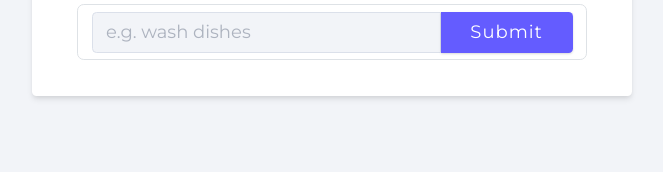
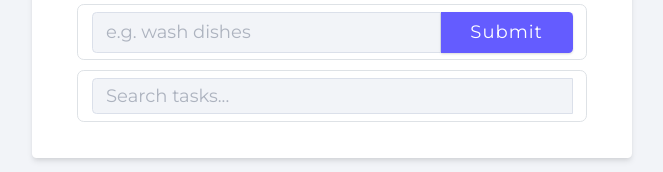
Before and after one commit to farhaantech/MERNASSIGN8, a React (Create React App) app in the folder frontend/: page / in a window 1280 px wide. Shown: the part 201-373 px from the top of the page, without its empty margins (308-971 px from the left). Built offline with nearby package versions, Linux system fonts and the light colour scheme; no server answers.

Commit message:
Update TaskList.jsx

```diff
--- a/frontend/src/components/TaskList.jsx
+++ b/frontend/src/components/TaskList.jsx
@@ -9,8 +9,10 @@ const baseURL =
 
 export default function TaskList({ onEdit, onDelete }) {
   const [tasks, setTasks] = useState([]);
+  const [filteredTasks, setFilteredTasks] = useState([]);
   const [loading, setLoading] = useState(false);
   const [taskName, setTaskName] = useState("");
+  const [searchTerm, setSearchTerm] = useState("");
   const [alert, setAlert] = useState("");
 
   const loadTasks = async () => {
@@ -18,6 +20,7 @@ export default function TaskList({ onEdit, onDelete }) {
     try {
       const res = await axios.get(`${baseURL}/tasks`);
       setTasks(res.data.tasks);
+      setFilteredTasks(res.data.tasks);
     } catch (error) {
       console.log(error);
     }
@@ -27,6 +30,13 @@ export default function TaskList({ onEdit, onDelete }) {
   useEffect(() => {
     loadTasks();
   }, []);
+
+  useEffect(() => {
+    const filtered = tasks.filter(task =>
+      task.name.toLowerCase().includes(searchTerm.toLowerCase())
+    );
+    setFilteredTasks(filtered);
+  }, [searchTerm, tasks]);
 
   const createTask = async (e) => {
     e.preventDefault();
@@ -60,6 +70,17 @@ export default function TaskList({ onEdit, onDelete }) {
           </button>
         </div>
 
+        {/* Search Bar */}
+        <div className="form-control" style={{ marginTop: '10px' }}>
+          <input
+            type="text"
+            className="task-input"
+            value={searchTerm}
+            onChange={(e) => setSearchTerm(e.target.value)}
+            placeholder="Search tasks..."
+          />
+        </div>
+
         {alert && <div className="form-alert text-success">{alert}</div>}
       </form>
 
@@ -72,11 +93,13 @@ export default function TaskList({ onEdit, onDelete }) {
         </p>
 
         <div className="tasks">
-          {tasks.length === 0 && !loading && (
-            <h5 className="empty-list">No tasks in your list</h5>
+          {filteredTasks.length === 0 && !loading && (
+            <h5 className="empty-list">
+              {searchTerm ? "No tasks found matching your search" : "No tasks in your list"}
+            </h5>
           )}
 
-          {tasks.map((task) => (
+          {filteredTasks.map((task) => (
             <TaskItem
               key={task._id}
               task={task}
```
